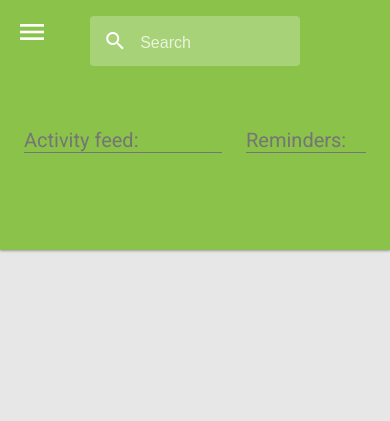
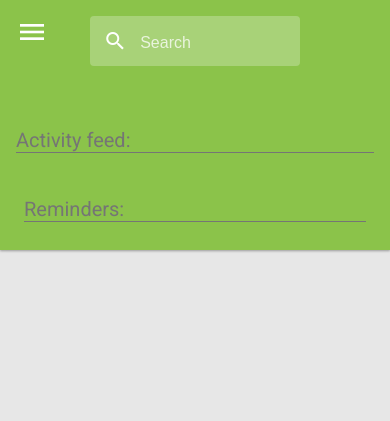
Before and after one commit to juraj98/cheatsheet, a PHP site: page /cheatsheet.html in a window 390 px wide. Shown: the top 421 px of the page. Run offline with PHP 8.4, Linux system fonts and the light colour scheme; some libraries are stand-ins or nearby versions.

Commit message:
H - Home responsive

```diff
--- a/css/home.css
+++ b/css/home.css
@@ -1,8 +1,6 @@
 #hLeftSide {
 	/**/
-	float: left;
-	margin-left: 16px;
-	margin-right: 8px;
+	float: right;
 	width: calc(60% - 20px);
 	min-height: 1px;
 	margin-bottom: 32px;
@@ -11,7 +9,9 @@
 #hRightSide {
 	/**/
 	width: calc(40% - 20px);
-	float: left;
+	margin-right: 16px;
+	margin-left: 8px;
+	float: right;
 }
 
 .hActivity:nth-child(2) {
--- a/css/responsiveStyle.css
+++ b/css/responsiveStyle.css
@@ -27,7 +27,6 @@
 		top: 16px;
 		left: calc(((100% - 128px) - (100% - 128px) * 0.8) / 2 + 64px);
 	}
-
 	#cColumnRight {
 		display: none;
 	}
@@ -35,6 +34,18 @@
 		width: calc(100% - 16px);
     margin-left: 8px;
 	}
+
+	#hLeftSide {
+    margin-left: 8px;
+    margin-right: 8px;
+    width: calc(100% - 16px);
+	}
+	#hRightSide {
+    margin-left: 16px;
+    margin-right: 16px;
+    width: calc(100% - 32px);
+	}
+
 
 }
 
--- a/js/home/homeClick.js
+++ b/js/home/homeClick.js
@@ -1,4 +1,4 @@
 function homeClick() {
-	$(".content").html('<div id="hLeftSide"><div class="hHeader">Activity feed:</div></div><div id="hRightSide"><div class="hHeader" id="hRemindersHeader">Reminders:</div></div>');
+	$(".content").html('<div id="hRightSide"><div class="hHeader" id="hRemindersHeader">Reminders:</div></div><div id="hLeftSide"><div class="hHeader">Activity feed:</div></div>');
 	homeInit();
 }
```
